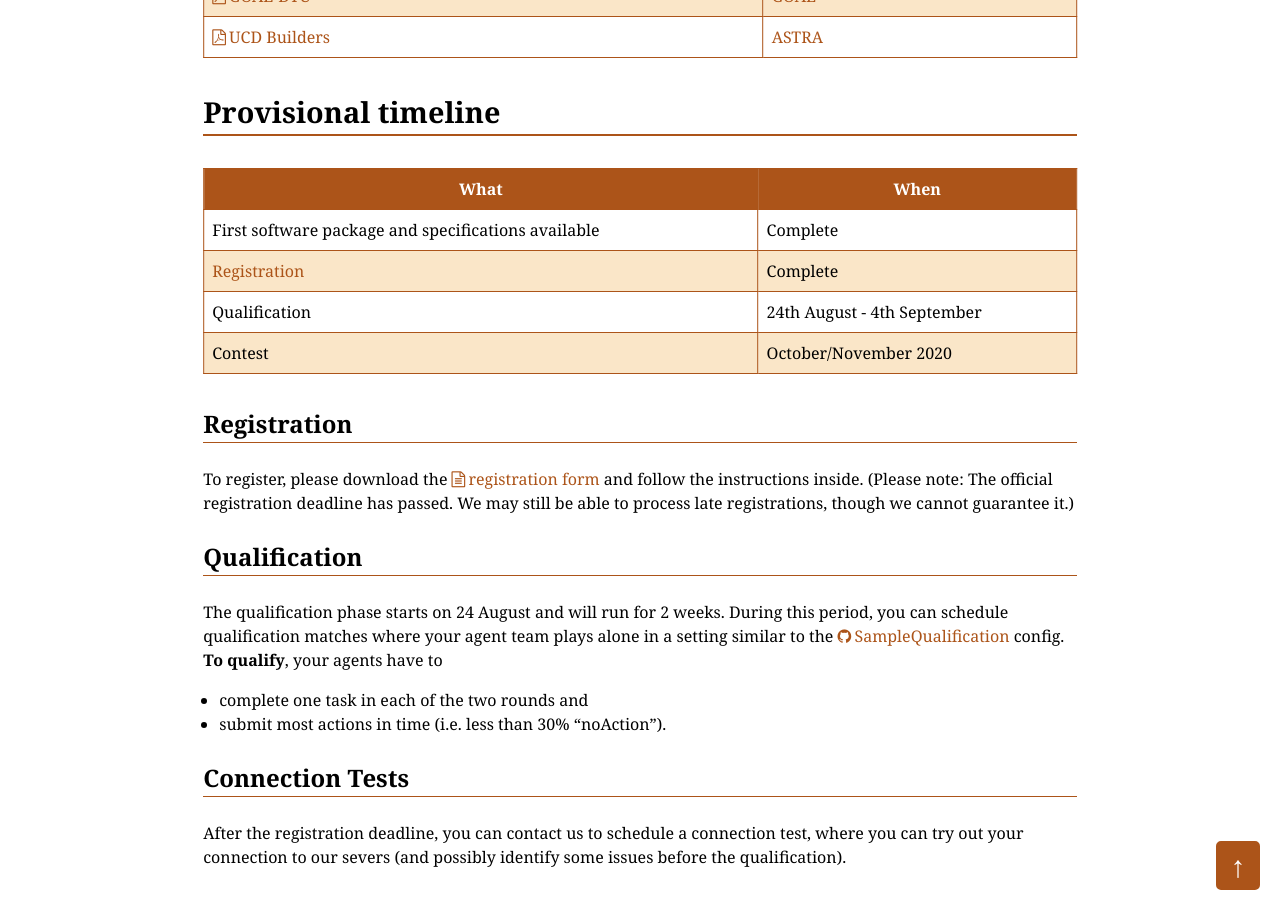
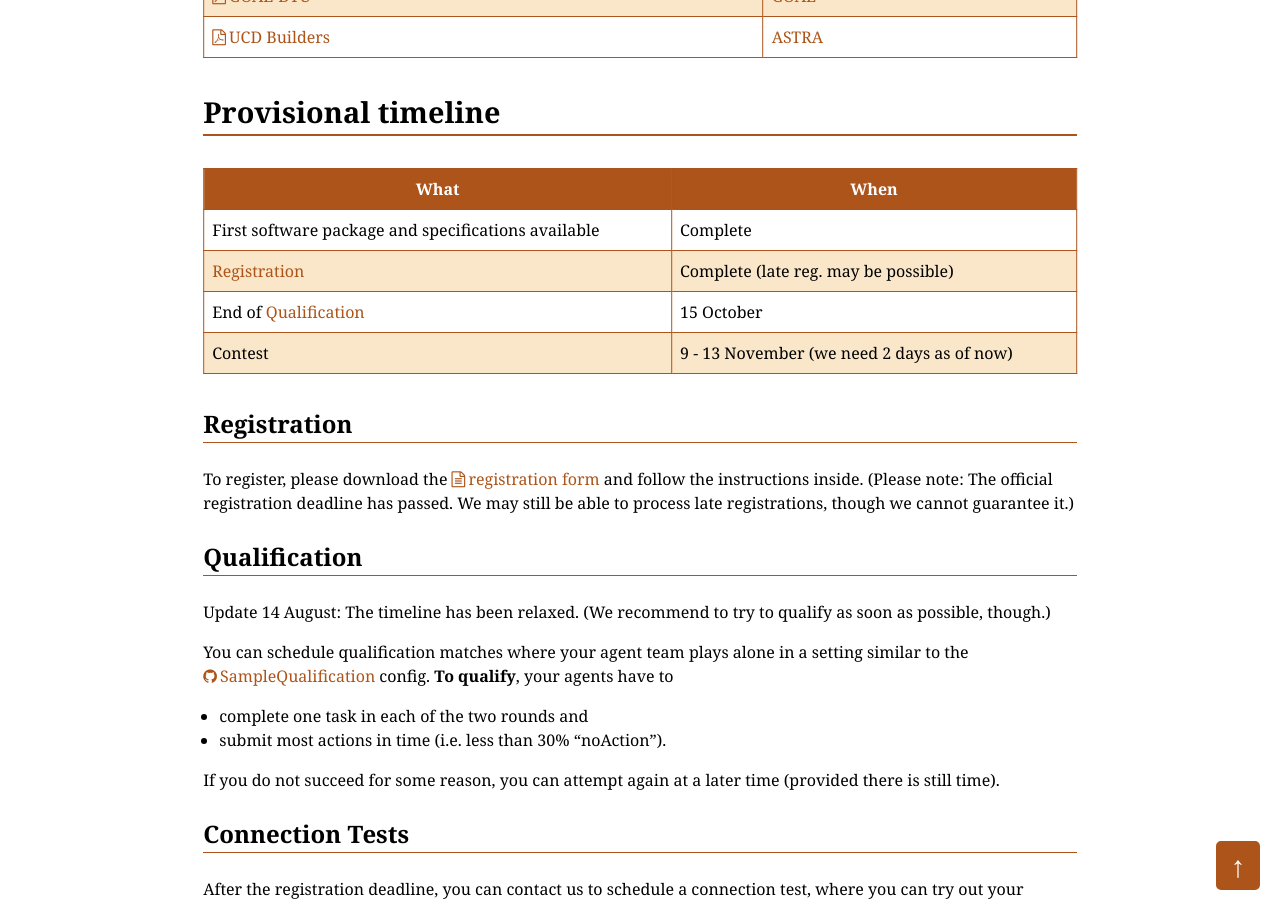
Before and after one commit to agentcontest/agentcontest.github.io, a Jekyll site: the page built from 2020/index.md, in a window 1280 px wide and 900 px high, scrolled down 1237 px. Built offline with Jekyll 4.4.1, drawn with Linux system fonts in a browser that asks for light colours.

Commit message:
more schedule details

```diff
--- a/2020/index.md
+++ b/2020/index.md
@@ -36,9 +36,9 @@ Provisional timeline
 What | When
 --- | ---
 First software package and specifications available | Complete
-[Registration](#registration) | Complete
-Qualification | 24th August - 4th September
-Contest | October/November 2020
+[Registration](#registration) | Complete (late reg. may be possible)
+End of [Qualification](#qualification) | 15 October
+Contest | 9 - 13 November (we need 2 days as of now)
 
 ### Registration
 
@@ -46,10 +46,14 @@ To register, please download the [registration form](registration.tex) and follo
 
 ### Qualification
 
-The qualification phase starts on 24 August and will run for 2 weeks. During this period, you can schedule qualification matches where your agent team plays alone in a setting similar to the [SampleQualification](https://github.com/agentcontest/massim_2020/commit/16ef714f408e16984fd0b07a182434dbbe9739e1) config.
+Update 14 August: The timeline has been relaxed. (We recommend to try to qualify as soon as possible, though.)
+
+You can schedule qualification matches where your agent team plays alone in a setting similar to the [SampleQualification](https://github.com/agentcontest/massim_2020/commit/16ef714f408e16984fd0b07a182434dbbe9739e1) config.
 **To qualify**, your agents have to
 - complete one task in each of the two rounds and
 - submit most actions in time (i.e. less than 30% "noAction").
+
+If you do not succeed for some reason, you can attempt again at a later time (provided there is still time).
 
 ### Connection Tests
 
```
Also changed, not shown: _posts/2020-08-14-schedule.md (added, +9 -0 lines).
